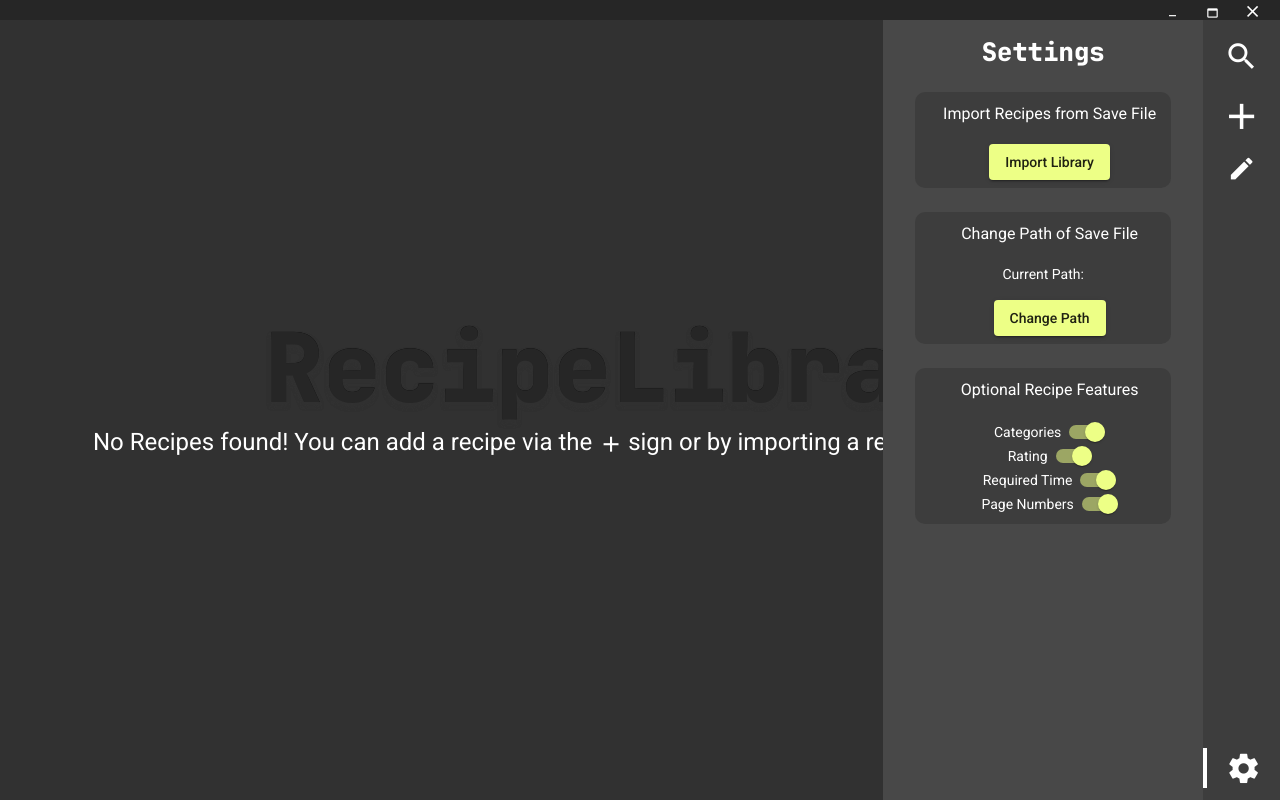
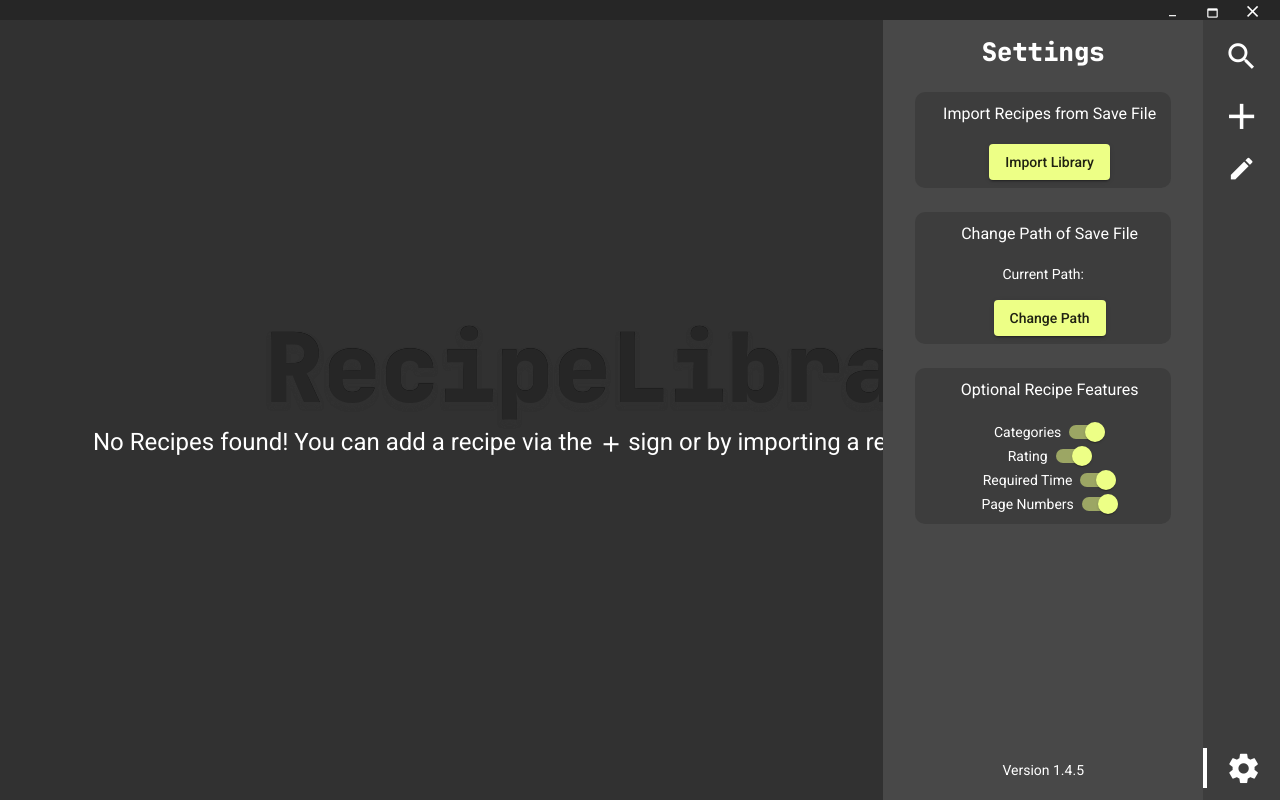
Before and after one commit to NewCeptionDev/RecipeLibrary, an Angular app: page / in a window 1280 px wide. Both pictures are taken after a click on the button "settings". Built offline with nearby package versions, Linux system fonts and the light colour scheme.

Commit message:
add current version to settings display

```diff
--- a/src/app/components/sidebar/settings/settings.component.html
+++ b/src/app/components/sidebar/settings/settings.component.html
@@ -33,4 +33,5 @@
       >
     </div>
   </div>
+  <p class="footer">Version {{ getCurrentAppVersion() }}</p>
 </div>
--- a/src/app/components/sidebar/settings/settings.component.scss
+++ b/src/app/components/sidebar/settings/settings.component.scss
@@ -33,3 +33,8 @@
     margin: 0 7% 2vh;
   }
 }
+
+.footer {
+  position: absolute;
+  bottom: 1vh;
+}
--- a/src/app/components/sidebar/settings/settings.component.ts
+++ b/src/app/components/sidebar/settings/settings.component.ts
@@ -2,6 +2,7 @@ import { ChangeDetectorRef, Component, OnInit } from "@angular/core"
 import { MatSlideToggleChange } from "@angular/material/slide-toggle"
 import { OptionalRecipeFeature } from "src/app/models/optionalRecipeFeature"
 import { SettingsService } from "src/app/services/settings.service"
+import { environment } from "src/environments/environment"
 import { ElectronService } from "../../../services/electron.service"
 
 @Component({
@@ -83,4 +84,8 @@ export class SettingsComponent implements OnInit {
 
     return result
   }
+
+  public getCurrentAppVersion(): string {
+    return environment.appVersion
+  }
 }
--- a/src/environments/environment.prod.ts
+++ b/src/environments/environment.prod.ts
@@ -1,3 +1,6 @@
+declare const require: any
+
 export const environment = {
   production: true,
+  appVersion: require("../../package.json").version,
 }
--- a/src/environments/environment.ts
+++ b/src/environments/environment.ts
@@ -3,9 +3,11 @@
  * `ng build` replaces `environment.ts` with `environment.prod.ts`.
  * The list of file replacements can be found in `angular.json`.
  */
+declare const require: any
 
 export const environment = {
   production: false,
+  appVersion: require("../../package.json").version,
 }
 
 /*
```
